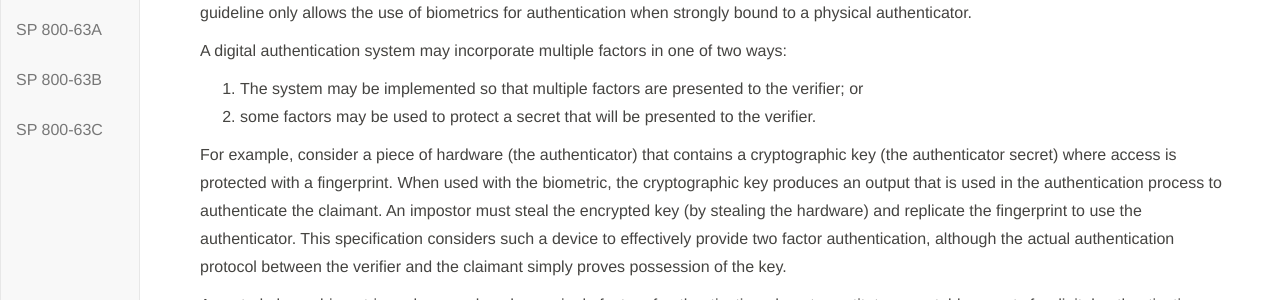
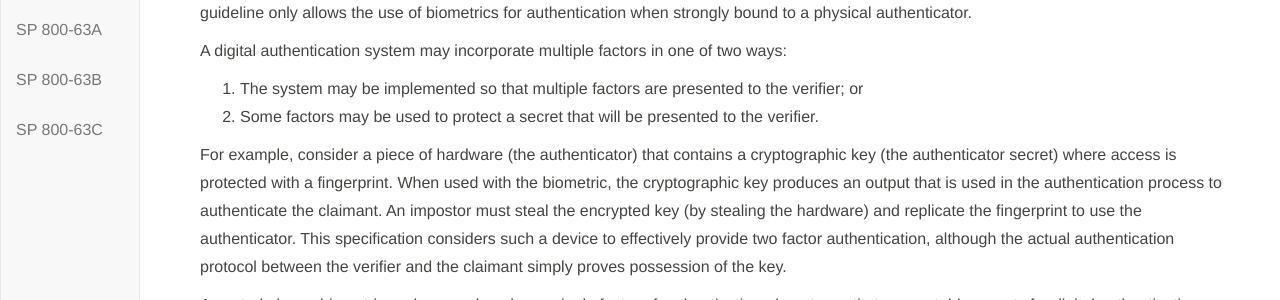
Before and after one commit to usnistgov/800-63-3, a Jekyll site: the page built from sp800-63-3/sec4_model.md, in a window 1280 px wide and 900 px high, scrolled down 3794 px. Shown: the part 152-452 px from the top of the window. Built offline with Jekyll 4.4.1, drawn with Linux system fonts in a browser that asks for light colours; our own code applies the rules of GitHub Pages for plain Markdown files.

```diff
--- a/sp800-63-3/sec4_model.md
+++ b/sp800-63-3/sec4_model.md
@@ -89,7 +89,7 @@ In this document, authenticators always contain a secret. Some of the classic au
 A digital authentication system may incorporate multiple factors in one of two ways:
 
 1. The system may be implemented so that multiple factors are presented to the verifier; or
-2. some factors may be used to protect a secret that will be presented to the verifier.
+2. Some factors may be used to protect a secret that will be presented to the verifier.
 
 For example, consider a piece of hardware (the authenticator) that contains a cryptographic key (the authenticator secret) where access is protected with a fingerprint. When used with the biometric, the cryptographic key produces an output that is used in the authentication process to authenticate the claimant. An impostor must steal the encrypted key (by stealing the hardware) and replicate the fingerprint to use the authenticator. This specification considers such a device to effectively provide two factor authentication, although the actual authentication protocol between the verifier and the claimant simply proves possession of the key.
 
```
